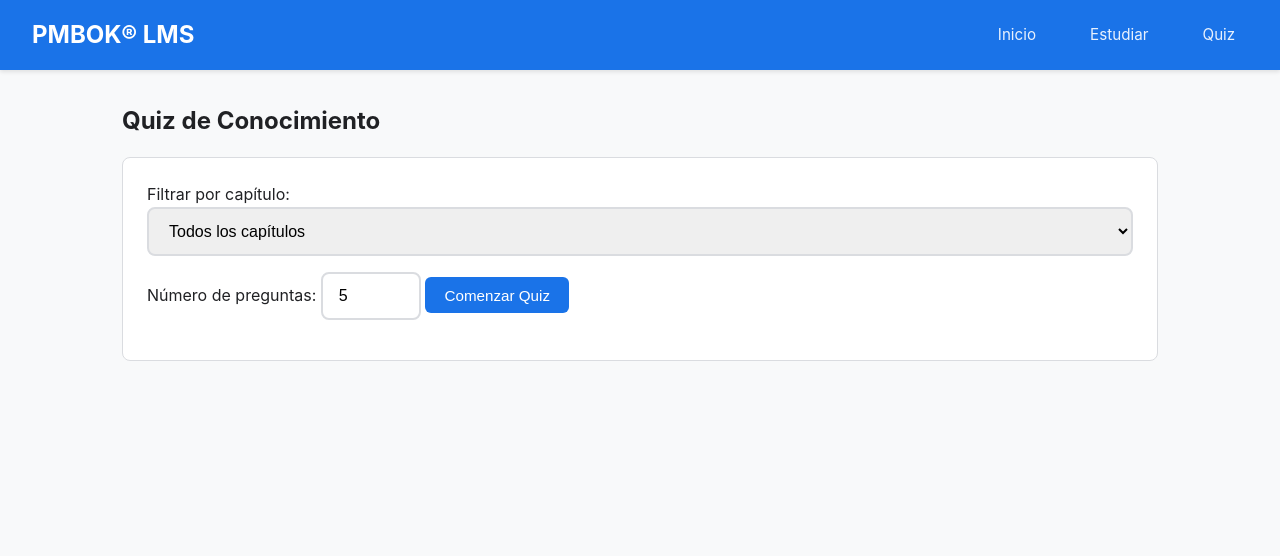
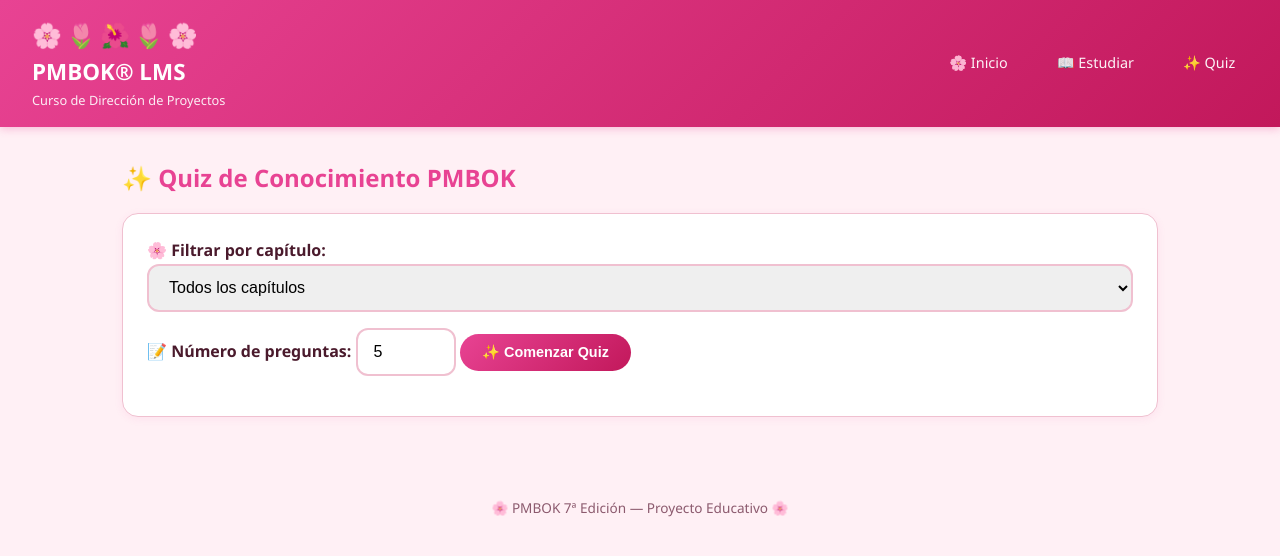
Before and after one commit to fienbeh1/pmbok-lms, a FastAPI app: page /quiz in a window 1280 px wide. Shown: the top 556 px of the page. Run offline with FastAPI, Linux system fonts and the light colour scheme.

Commit message:
Pink feminine design for Rosalinda with flowers

```diff
--- a/static/style.css
+++ b/static/style.css
@@ -1,67 +1,93 @@
 :root {
-    --primary: #1a73e8;
-    --primary-dark: #1557b0;
-    --bg: #f8f9fa;
+    --primary: #e84393;
+    --primary-dark: #c2185b;
+    --primary-light: #f8e8f0;
+    --bg: #fff0f5;
     --card: #ffffff;
-    --text: #202124;
-    --text-muted: #5f6368;
-    --border: #dadce0;
-    --success: #34a853;
-    --warning: #fbbc04;
+    --text: #4a1a2c;
+    --text-muted: #8c5a6e;
+    --border: #f0c0d0;
+    --success: #e84393;
+    --warning: #f78fb3;
+    --pink-1: #ffe4ec;
+    --pink-2: #ffc0d0;
+    --pink-3: #f8a0b8;
 }
 * { margin: 0; padding: 0; box-sizing: border-box; }
 body {
-    font-family: -apple-system, BlinkMacSystemFont, 'Segoe UI', Roboto, Oxygen, sans-serif;
+    font-family: 'Segoe UI', 'Helvetica Neue', Arial, sans-serif;
     background: var(--bg);
     color: var(--text);
     line-height: 1.6;
 }
 header {
-    background: var(--primary);
+    background: linear-gradient(135deg, var(--primary), var(--primary-dark));
     color: white;
     padding: 1rem 2rem;
     display: flex;
     align-items: center;
     justify-content: space-between;
-    box-shadow: 0 2px 4px rgba(0,0,0,0.1);
+    box-shadow: 0 2px 8px rgba(232,67,147,0.3);
 }
-header h1 { font-size: 1.5rem; }
+header .flowers {
+    font-size: 1.5rem;
+    letter-spacing: 4px;
+}
+header h1 { font-size: 1.4rem; }
 header h1 a { color: white; text-decoration: none; }
+header h1 .sub {
+    font-size: 0.8rem;
+    font-weight: normal;
+    display: block;
+    opacity: 0.9;
+}
 nav a {
-    color: rgba(255,255,255,0.9);
+    color: rgba(255,255,255,0.95);
     text-decoration: none;
-    margin-left: 1.5rem;
-    font-size: 0.95rem;
+    margin-left: 1.2rem;
+    font-size: 0.9rem;
     padding: 0.4rem 0.8rem;
-    border-radius: 4px;
-    transition: background 0.2s;
+    border-radius: 20px;
+    transition: all 0.2s;
 }
-nav a:hover { background: rgba(255,255,255,0.15); }
+nav a:hover { background: rgba(255,255,255,0.2); }
 .container { max-width: 1100px; margin: 0 auto; padding: 2rem; }
 .card {
     background: var(--card);
-    border-radius: 8px;
+    border-radius: 16px;
     border: 1px solid var(--border);
     padding: 1.5rem;
     margin-bottom: 1rem;
+    box-shadow: 0 2px 8px rgba(232,67,147,0.08);
 }
 .chapter-grid {
     display: grid;
-    grid-template-columns: repeat(auto-fill, minmax(300px, 1fr));
+    grid-template-columns: repeat(auto-fill, minmax(280px, 1fr));
     gap: 1rem;
 }
 .chapter-card {
     background: var(--card);
     border: 1px solid var(--border);
-    border-radius: 8px;
+    border-radius: 16px;
     padding: 1.5rem;
     text-decoration: none;
     color: var(--text);
-    transition: box-shadow 0.2s, transform 0.2s;
+    transition: all 0.3s;
+    position: relative;
+    overflow: hidden;
+}
+.chapter-card::before {
+    content: "🌸";
+    position: absolute;
+    top: -5px;
+    right: -5px;
+    font-size: 2rem;
+    opacity: 0.3;
 }
 .chapter-card:hover {
-    box-shadow: 0 4px 12px rgba(0,0,0,0.1);
-    transform: translateY(-2px);
+    box-shadow: 0 6px 20px rgba(232,67,147,0.15);
+    transform: translateY(-3px);
+    border-color: var(--pink-2);
 }
 .chapter-card h3 { color: var(--primary); margin-bottom: 0.5rem; }
 .chapter-card .meta { color: var(--text-muted); font-size: 0.85rem; }
@@ -69,15 +95,15 @@
     display: inline-block;
     background: var(--primary);
     color: white;
-    padding: 0.2rem 0.6rem;
+    padding: 0.15rem 0.6rem;
     border-radius: 12px;
-    font-size: 0.8rem;
+    font-size: 0.75rem;
 }
 .search-box {
     width: 100%;
     padding: 0.8rem 1rem;
     border: 2px solid var(--border);
-    border-radius: 8px;
+    border-radius: 12px;
     font-size: 1rem;
     margin-bottom: 1rem;
     transition: border-color 0.2s;
@@ -85,19 +111,21 @@
 .search-box:focus {
     outline: none;
     border-color: var(--primary);
+    box-shadow: 0 0 0 3px rgba(232,67,147,0.1);
 }
 .btn {
     display: inline-block;
-    padding: 0.6rem 1.2rem;
-    border-radius: 6px;
+    padding: 0.6rem 1.4rem;
+    border-radius: 25px;
     border: none;
-    font-size: 0.95rem;
+    font-size: 0.9rem;
     cursor: pointer;
     text-decoration: none;
-    transition: background 0.2s;
+    transition: all 0.2s;
+    font-weight: 600;
 }
-.btn-primary { background: var(--primary); color: white; }
-.btn-primary:hover { background: var(--primary-dark); }
+.btn-primary { background: linear-gradient(135deg, var(--primary), var(--primary-dark)); color: white; }
+.btn-primary:hover { transform: translateY(-1px); box-shadow: 0 4px 12px rgba(232,67,147,0.3); }
 .btn-success { background: var(--success); color: white; }
 .btn-outline {
     background: transparent;
@@ -108,13 +136,16 @@
 .qa-item {
     background: var(--card);
     border: 1px solid var(--border);
-    border-radius: 8px;
+    border-radius: 12px;
     padding: 1.2rem;
     margin-bottom: 0.8rem;
     cursor: pointer;
-    transition: box-shadow 0.2s;
+    transition: all 0.2s;
 }
-.qa-item:hover { box-shadow: 0 2px 8px rgba(0,0,0,0.08); }
+.qa-item:hover {
+    box-shadow: 0 3px 12px rgba(232,67,147,0.1);
+    border-color: var(--pink-2);
+}
 .qa-item .question { font-weight: 600; margin-bottom: 0.5rem; }
 .qa-item .answer {
     display: none;
@@ -126,7 +157,7 @@
 .qa-item.active .answer { display: block; }
 .qa-item .concept-tag {
     display: inline-block;
-    background: #e8f0fe;
+    background: var(--pink-1);
     color: var(--primary);
     padding: 0.15rem 0.5rem;
     border-radius: 4px;
@@ -137,16 +168,16 @@
 .quiz-question {
     background: var(--card);
     border: 1px solid var(--border);
-    border-radius: 8px;
+    border-radius: 16px;
     padding: 2rem;
     margin-bottom: 1rem;
 }
 .quiz-question h3 { margin-bottom: 1rem; }
 .quiz-answer {
     display: none;
-    background: #e8f5e9;
-    border: 1px solid var(--success);
-    border-radius: 8px;
+    background: var(--pink-1);
+    border: 1px solid var(--primary);
+    border-radius: 12px;
     padding: 1rem;
     margin-top: 1rem;
 }
@@ -156,15 +187,43 @@
     margin-bottom: 2rem;
 }
 .stat-card {
-    background: var(--card);
+    background: linear-gradient(135deg, var(--card), var(--pink-1));
     border: 1px solid var(--border);
-    border-radius: 8px;
+    border-radius: 16px;
     padding: 1.5rem;
     text-align: center;
     flex: 1;
 }
 .stat-card .number { font-size: 2rem; font-weight: 700; color: var(--primary); }
 .stat-card .label { color: var(--text-muted); font-size: 0.9rem; }
+.hero-section {
+    text-align: center;
+    padding: 2.5rem 1rem;
+    background: linear-gradient(135deg, var(--pink-1), var(--bg));
+    border-radius: 24px;
+    margin-bottom: 2rem;
+    border: 2px solid var(--pink-2);
+}
+.hero-section .flowers-big {
+    font-size: 2.5rem;
+    letter-spacing: 8px;
+    margin-bottom: 0.5rem;
+}
+.hero-section h2 {
+    font-size: 1.8rem;
+    color: var(--primary-dark);
+    margin-bottom: 0.5rem;
+}
+.hero-section p {
+    color: var(--text-muted);
+    font-size: 1rem;
+}
+footer {
+    text-align: center;
+    padding: 2rem;
+    color: var(--text-muted);
+    font-size: 0.85rem;
+}
 @media (max-width: 768px) {
     header { flex-direction: column; text-align: center; }
     nav { margin-top: 0.5rem; }
--- a/templates/base.html
+++ b/templates/base.html
@@ -3,21 +3,27 @@
 <head>
     <meta charset="UTF-8">
     <meta name="viewport" content="width=device-width, initial-scale=1.0">
-    <title>{% block title %}PMBOK LMS{% endblock %}</title>
+    <title>{% block title %}🌸 PMBOK LMS - Rosalinda{% endblock %}</title>
     <link rel="stylesheet" href="/static/style.css">
 </head>
 <body>
     <header>
-        <h1><a href="/">PMBOK® LMS</a></h1>
+        <div>
+            <span class="flowers">🌸🌷🌺🌷🌸</span>
+            <h1><a href="/">PMBOK® LMS <span class="sub">Curso de Dirección de Proyectos</span></a></h1>
+        </div>
         <nav>
-            <a href="/">Inicio</a>
-            <a href="/study">Estudiar</a>
-            <a href="/quiz">Quiz</a>
+            <a href="/">🌸 Inicio</a>
+            <a href="/study">📖 Estudiar</a>
+            <a href="/quiz">✨ Quiz</a>
         </nav>
     </header>
     <div class="container">
         {% block content %}{% endblock %}
     </div>
+    <footer>
+        🌸 PMBOK 7ª Edición — Proyecto Educativo 🌸
+    </footer>
     <script>
         document.querySelectorAll('.qa-item').forEach(el => {
             el.addEventListener('click', () => el.classList.toggle('active'));
--- a/templates/quiz.html
+++ b/templates/quiz.html
@@ -1,19 +1,19 @@
 {% extends "base.html" %}
-{% block title %}Quiz - PMBOK LMS{% endblock %}
+{% block title %}✨ Quiz - PMBOK LMS{% endblock %}
 {% block content %}
-<h2 style="margin-bottom:1rem">Quiz de Conocimiento</h2>
+<h2 style="margin-bottom:1rem;color:var(--primary)">✨ Quiz de Conocimiento PMBOK</h2>
 
 <div class="card">
-    <label for="chapter-select">Filtrar por capítulo:</label>
-    <select id="chapter-select" class="search-box" onchange="startQuiz()">
+    <label for="chapter-select" style="font-weight:600">🌸 Filtrar por capítulo:</label>
+    <select id="chapter-select" class="search-box">
         <option value="">Todos los capítulos</option>
         {% for ch in chapters %}
         <option value="{{ ch.id }}">{{ ch.number }}. {{ ch.title }}</option>
         {% endfor %}
     </select>
-    <label for="num-questions">Número de preguntas:</label>
+    <label for="num-questions" style="font-weight:600">📝 Número de preguntas:</label>
     <input type="number" id="num-questions" class="search-box" value="5" min="1" max="20" style="width:100px">
-    <button class="btn btn-primary" onclick="startQuiz()">Comenzar Quiz</button>
+    <button class="btn btn-primary" onclick="startQuiz()">✨ Comenzar Quiz</button>
 </div>
 
 <div id="quiz-area" class="quiz-container"></div>
@@ -27,7 +27,7 @@
 async function startQuiz() {
     const chapterId = document.getElementById('chapter-select').value;
     const limit = document.getElementById('num-questions').value;
-    document.getElementById('quiz-area').innerHTML = '<p style="text-align:center;color:var(--text-muted)">Cargando preguntas...</p>';
+    document.getElementById('quiz-area').innerHTML = '<p style="text-align:center;color:var(--text-muted)">🌸 Cargando preguntas...</p>';
     document.getElementById('result-area').innerHTML = '';
     currentIndex = 0;
     score = 0;
@@ -38,7 +38,7 @@
     const res = await fetch(url);
     currentQuestions = await res.json();
     if (currentQuestions.length === 0) {
-        document.getElementById('quiz-area').innerHTML = '<p style="text-align:center;color:var(--text-muted)">No hay preguntas disponibles.</p>';
+        document.getElementById('quiz-area').innerHTML = '<p style="text-align:center;color:var(--text-muted)">🌸 No hay preguntas disponibles. Genera las QA primero.</p>';
         return;
     }
     showQuestion();
@@ -47,10 +47,10 @@
 async function showQuestion() {
     if (currentIndex >= currentQuestions.length) {
         document.getElementById('quiz-area').innerHTML = `
-            <div class="card" style="text-align:center">
-                <h3>¡Quiz completado!</h3>
-                <p style="font-size:1.5rem;color:var(--primary);margin:1rem 0">${score}/${currentQuestions.length}</p>
-                <button class="btn btn-primary" onclick="startQuiz()">Intentar de nuevo</button>
+            <div class="card" style="text-align:center;border:2px solid var(--pink-2)">
+                <h3 style="color:var(--primary)">🌸 ¡Quiz completado! 🌸</h3>
+                <p style="font-size:2rem;color:var(--primary-dark);margin:1rem 0">✨ ${score}/${currentQuestions.length} ✨</p>
+                <button class="btn btn-primary" onclick="startQuiz()">🌸 Intentar de nuevo</button>
             </div>
         `;
         return;
@@ -59,11 +59,11 @@
     const q = currentQuestions[currentIndex];
     document.getElementById('quiz-area').innerHTML = `
         <div class="quiz-question">
-            <span class="badge" style="background:var(--primary)">${currentIndex + 1}/${currentQuestions.length}</span>
-            <span class="concept-tag">${q.concept}</span>
-            <h3>${q.question}</h3>
+            <span class="badge" style="background:var(--primary)">🌸 ${currentIndex + 1}/${currentQuestions.length}</span>
+            <span class="concept-tag">✨ ${q.concept}</span>
+            <h3>💭 ${q.question}</h3>
             <div id="answer-area-${q.id}">
-                <button class="btn btn-primary" onclick="showAnswer(${q.id})">Mostrar respuesta</button>
+                <button class="btn btn-primary" onclick="showAnswer(${q.id})">💡 Mostrar respuesta</button>
             </div>
             <div id="quiz-answer-${q.id}" class="quiz-answer"></div>
         </div>
@@ -77,8 +77,8 @@
     answerDiv.innerHTML = data.answer;
     answerDiv.style.display = 'block';
     document.getElementById(`answer-area-${id}`).innerHTML = `
-        <button class="btn btn-success" onclick="nextQuestion(true)">Correcta ✓</button>
-        <button class="btn btn-outline" onclick="nextQuestion(false)" style="margin-left:0.5rem">Incorrecta ✗</button>
+        <button class="btn btn-success" onclick="nextQuestion(true)" style="background:var(--success)">🌸 Correcta ✓</button>
+        <button class="btn btn-outline" onclick="nextQuestion(false)" style="margin-left:0.5rem">🌸 Incorrecta ✗</button>
     `;
 }
 
```
Also changed, not shown: qa_output/01_intro_estandar_qa.json (added, +38 -0 lines), qa_output/02_sistema_valor_qa.json (added, +194 -0 lines), templates/chapter.html (+12 -12 lines), templates/home.html (+16 -5 lines), templates/study.html (+7 -7 lines).
